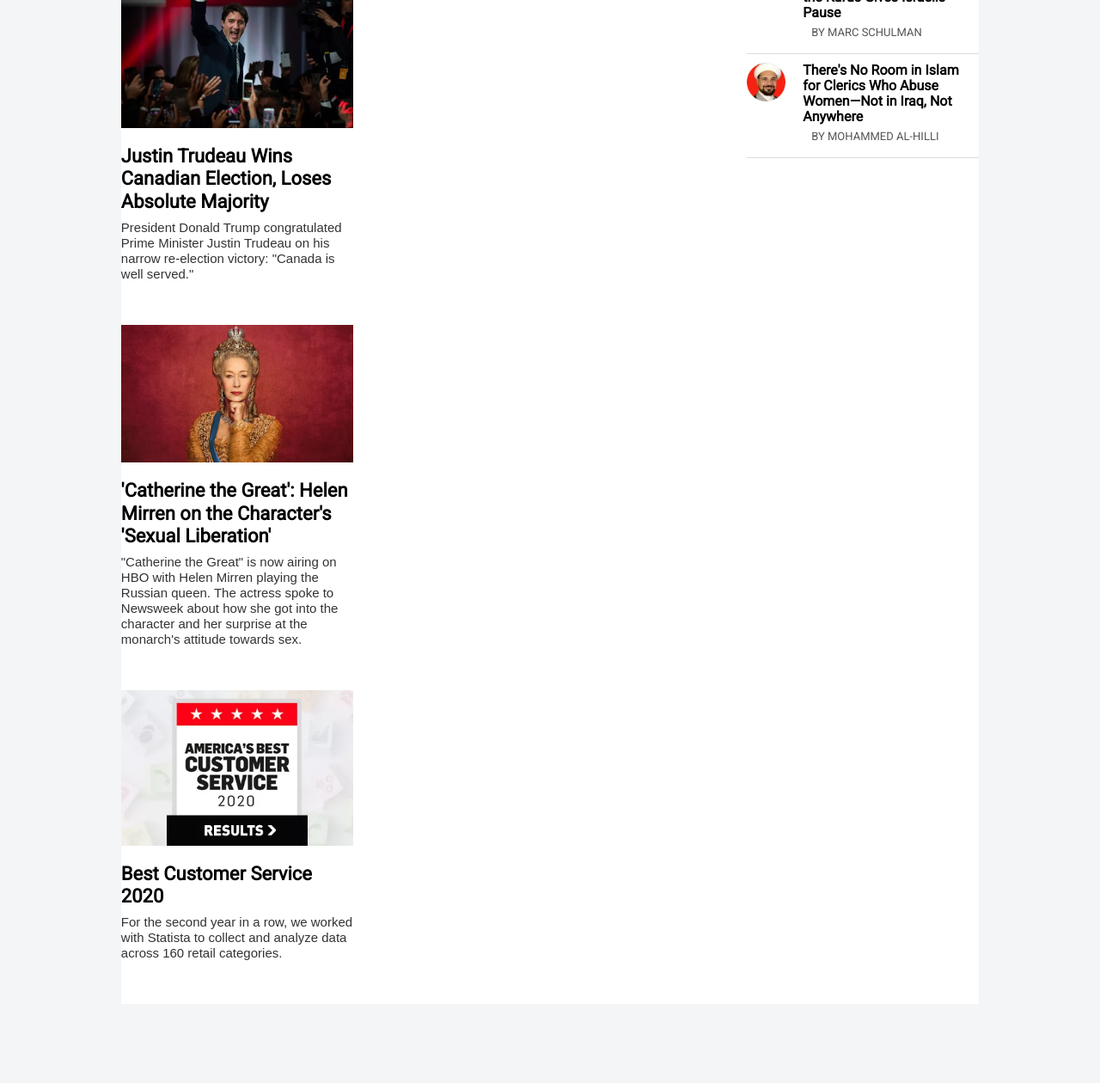
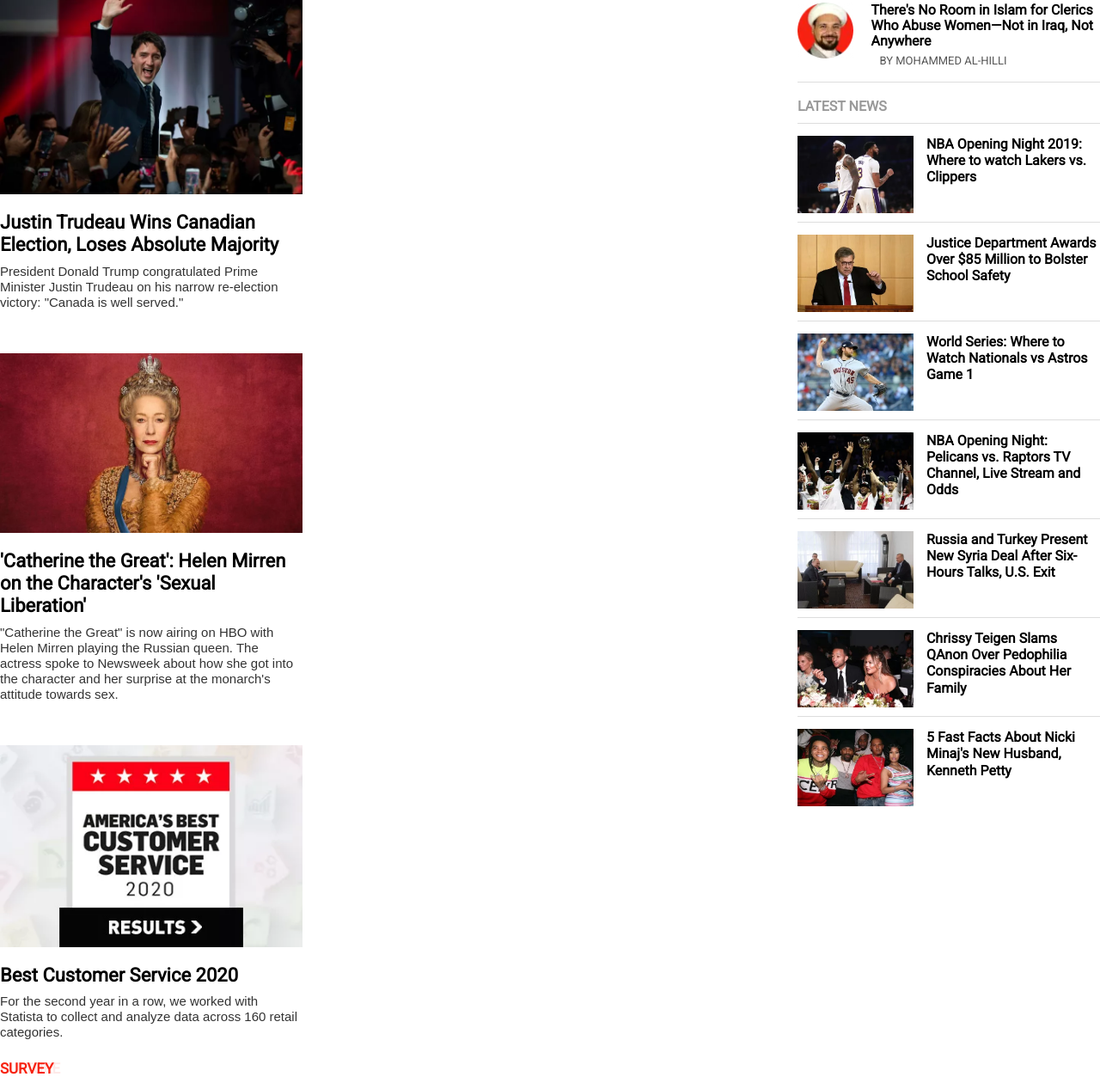
Before and after one commit to ChristianOtieno/The-News-Week-Clone, a website: page index.html in a window 1280 px wide. Shown: the part 685-1945 px from the top of the page at 86% size. Before the commit the page ends 1853 px from the top, so only its background shows below. Drawn offline with nearby package versions, Linux system fonts and the light colour scheme.

Commit message:
ADD Latest-News Section

```diff
--- a/index.html
+++ b/index.html
@@ -16,21 +16,26 @@
     <main>
 
         <header>
+
             <div class="fixed-top" id="stickynav">
                 <div class="d-flex justify-content-between" id="navscroll">
+
                     <div class="p-2">
-                        <date id="datenav">Thu, Oct 10, 2019</date>
+                        <date id="datenav">Tue, Oct 22, 2019</date>
                     </div>
+
                     <div class="p-2" id="signin">
                         <span>SIGN IN</span><a href="#" id="signinA">SUBSCRIBE <i class="fas fa-chevron-right" id="chevron"></i></a>
                         <i class="fas fa-bars" id="barsId"></i>
                     </div>
+
                 </div>
 
                 <div class="logoimg" id="biglogoid"><img src="/src/assets/header-section/newsweek-logo.png"></div>
             </div>
 
             <nav class="header-bottom" id="navbottom">
+
                 <ul class="page-nav">
                     <li><a>U.S.</a></li>
                     <li><a>World</a></li>
@@ -44,59 +49,80 @@
                     <li><a>Vantage</a></li>
                     <li><a id="search">Search</a><i class="fas fa-search"></i></li>
                 </ul>
+
             </nav>
         </header>
+
         <div class="main-content">
             <div class="row">
                 <div class="col-md-4 col-lg order-2 order-md-1">
                     <div class="featured">
                         <div class="section-title">FEATURED STORIES</div>
+
                         <article>
                             <div class="highlight">
-                                <a><img src="/src/assets/featured-story/syria-camp-war-conflict-displaced-children.jpg" class="image-top" alt=""></a>
+                                <a><img src="/src/assets/featured-story/syria-camp-war-conflict-displaced-children.jpg" class="image-top" alt=""><span class="pic-on">WORLD</span></a>
                             </div>
                             <div class="article-info">
                                 <h3>Life Inside One of Syria's Most Notorious Camps Seen in 10 Photos</h3>
                                 <div class="summary">Danish freelance journalist Thea Pedersen told Newsweek she was the first journalist to access the heavily-restricted site since the Turkish-led operation and described the atmosphere as "tense."</div>
                             </div>
                         </article>
+
                         <article>
                             <div class="highlight">
-                                <a><img src="/src/assets/featured-story/justin-trudeau.jpg" class="image-top" alt=""></a>
+                                <a><img src="/src/assets/featured-story/justin-trudeau.jpg" class="image-top" alt=""><span class="pic-on">WORLD</span></a>
                             </div>
                             <div class="article-info">
                                 <h3>Justin Trudeau Wins Canadian Election, Loses Absolute Majority</h3>
                                 <div class="summary">President Donald Trump congratulated Prime Minister Justin Trudeau on his narrow re-election victory: "Canada is well served."</div>
                             </div>
                         </article>
+
                         <article>
                             <div class="highlight">
-                                <a><img src="/src/assets/featured-story/catherine-great-helen-mirren.jpg" class="image-top" alt=""></a>
+                                <a><img src="/src/assets/featured-story/catherine-great-helen-mirren.jpg" class="image-top" alt=""><span class="pic-on">CULTURE</span></a>
                             </div>
                             <div class="article-info">
                                 <h3>'Catherine the Great': Helen Mirren on the Character's 'Sexual Liberation'</h3>
                                 <div class="summary">"Catherine the Great" is now airing on HBO with Helen Mirren playing the Russian queen. The actress spoke to Newsweek about how she got into the character and her surprise at the monarch's attitude towards sex.</div>
                             </div>
                         </article>
+
                         <article>
                             <div class="highlight">
-                                <a><img src="/src/assets/featured-story/best-customer-service-2020.jpg" alt=""></a>
+                                <a><img src="/src/assets/featured-story/best-customer-service-2020.jpg" alt=""><span class="pic-on">SURVEY</span></a>
                             </div>
                             <div class="article-info">
                                 <h3>Best Customer Service 2020</h3>
                                 <div class="summary">For the second year in a row, we worked with Statista to collect and analyze data across 160 retail categories.</div>
                             </div>
                         </article>
+
                     </div>
                 </div>
+
                 <div class="col-md-8 col-lg-5 order-1 order-md-2">
                     <div class="featured">
-                        <div class="block-title">TOP STORY</div>
+                        <div class="section-title">TOP STORY</div>
+
+                        <article>
+                            <div class="wrap">
+                                <a><img src="/src/assets/top-story/bill-taylor.jpg" class="img-fluid" alt=""><span class="pic-on">US</span></a>
+                            </div>
+                            <h3>Lawmaker Calls Ukraine Envoy's Testimony His 'Most Disturbing Day' in Congress</h3>
+                            <div class="summary">"Very troubling," Representative Adam Levin told reporters outside the closed-door session.</div>
+                            <div class="related">
+                                Trump Compares Impeachment to 'Lynching,' Drawing Backlash
+                            </div>
+                        </article>
                     </div>
                 </div>
+
                 <div class="col-md-12 col-lg order-3 order-md-2" id="right-col">
                     <div class="featured">
                         <div class="section-title">OPINION</div>
+
                         <div class="wrap opinion">
                             <div class="row">
                                 <div class=" col-3"><img src="/src/assets/opinion/chelsea-handler-glen-handler.jpg" alt=""></div>
@@ -106,6 +132,7 @@
                                 </div>
                             </div>
                         </div>
+
                         <div class="wrap opinion">
                             <div class="row">
                                 <div class=" col-3"><img src="/src/assets/opinion/ady-barkan.jpg" alt=""></div>
@@ -115,6 +142,7 @@
                                 </div>
                             </div>
                         </div>
+
                         <div class="wrap opinion">
                             <div class="row">
                                 <div class=" col-3"><img src="src/assets/opinion/newt-gingrich.jpg" alt=""></div>
@@ -124,6 +152,7 @@
                                 </div>
                             </div>
                         </div>
+
                         <div class="wrap opinion">
                             <div class="row">
                                 <div class=" col-3"><img src="/src/assets/opinion/ephraim-sneh.jpg" alt=""></div>
@@ -133,6 +162,7 @@
                                 </div>
                             </div>
                         </div>
+
                         <div class="wrap opinion">
                             <div class="row">
                                 <div class=" col-3"><img src="/src/assets/opinion/marc-schulman.jpg" alt=""></div>
@@ -142,6 +172,7 @@
                                 </div>
                             </div>
                         </div>
+
                         <div class="wrap opinion">
                             <div class="row">
                                 <div class=" col-3"><img src="/src/assets/opinion/mohammed-al-hilli.jpg" alt=""></div>
@@ -151,7 +182,55 @@
                                 </div>
                             </div>
                         </div>
+                        <div class="featured">
+                            <div class="section-title">LATEST NEWS</div>
+                            <div class="clearfix latest-news">
+                                <div><img src="/src/assets/latest-news/lebron-james-anthony-davis-los-angeles-lakers.jpg" class="img-fluid"></div>
+                                <h6>NBA Opening Night 2019: Where to watch Lakers vs. Clippers</h6>
+
+                            </div>
+
+                            <div class="clearfix latest-news">
+                                <div><img src="/src/assets/latest-news/us-politics-barr-sec.jpg" class="img-fluid"></div>
+                                <h6>Justice Department Awards Over $85 Million to Bolster School Safety</h6>
+
+                            </div>
+
+                            <div class="clearfix latest-news">
+                                <div><img src="/src/assets/latest-news/gerrit-cole-houston-astros.jpg" class="img-fluid"></div>
+                                <h6>World Series: Where to Watch Nationals vs Astros Game 1</h6>
+
+                            </div>
+
+                            <div class="clearfix latest-news">
+                                <div><img src="/src/assets/latest-news/toronto-raptors-nba-finals.jpg" class="img-fluid"></div>
+                                <h6>NBA Opening Night: Pelicans vs. Raptors TV Channel, Live Stream and Odds</h6>
+
+                            </div>
+
+                            <div class="clearfix latest-news">
+                                <div><img src="/src/assets/latest-news/russia-putin-turkey-erdogan-sochi-syr.jpg" class="img-fluid"></div>
+                                <h6>Russia and Turkey Present New Syria Deal After Six-Hours Talks, U.S. Exit</h6>
+
+                            </div>
+
+                            <div class="clearfix latest-news">
+                                <div><img src="/src/assets/latest-news/chrissy-teigen-qanon-john-legend.jpg" class="img-fluid"></div>
+                                <h6>Chrissy Teigen Slams QAnon Over Pedophilia Conspiracies About Her Family</h6>
+
+                            </div>
+
+                            <div class="clearfix latest-news">
+                                <div><img src="/src/assets/latest-news/minaj-petty.jpg" class="img-fluid"></div>
+                                <h6>5 Fast Facts About Nicki Minaj's New Husband, Kenneth Petty</h6>
+
+                            </div>
+
+
+                        </div>
                     </div>
+
+
                 </div>
             </div>
         </div>
--- a/src/css/style.css
+++ b/src/css/style.css
@@ -5,7 +5,7 @@ body {
     line-height: 18px;
     font-family: 'Roboto', sans-serif;
     overflow-x: hidden;
-    width: 78vw;
+    /* width: 78vw; */
     margin: 0 auto;
 }
 
@@ -255,3 +255,21 @@ h3 {
     border: 1px solid #e6e6e6;
     padding: 20px;
 }
+
+.latest-news {
+    border-top: 1px solid #ddd;
+    padding-top: 14px;
+    padding-bottom: 10px;
+}
+
+.latest-news img {
+    float: left;
+    width: 135px;
+    margin-right: 15px;
+    clear: right;
+}
+
+.latest-news h6 {
+    color: #000;
+    font-weight: 600;
+}
```
Also changed, not shown: src/assets/latest-news/ancient-greek.jpg (deleted), src/assets/latest-news/animal-definition-dictionarycom.jpg (deleted), src/assets/latest-news/chrissy-teigen-qanon-john-legend.jpg (added), src/assets/latest-news/courbevoie.jpg (deleted), src/assets/latest-news/gerrit-cole-houston-astros.jpg (added), src/assets/latest-news/greg-craig-clinton-lawyer-trump.jpg (deleted), src/assets/latest-news/lebron-james-anthony-davis-los-angeles-lakers.jpg (added), src/assets/latest-news/mike-pence-donald-trump.jpg (deleted), src/assets/latest-news/minaj-petty.jpg (added), src/assets/latest-news/oley-larsen-ilhan-omar-nd.jpg (deleted), src/assets/latest-news/russia-putin-turkey-erdogan-sochi-syr.jpg (added), src/assets/latest-news/toronto-raptors-nba-finals.jpg (added), src/assets/latest-news/us-politics-barr-sec.jpg (added), src/assets/latest-news/women-protest-anti-abortion-fetal-heartbeat-laws.jpg (deleted), 2 more files.
